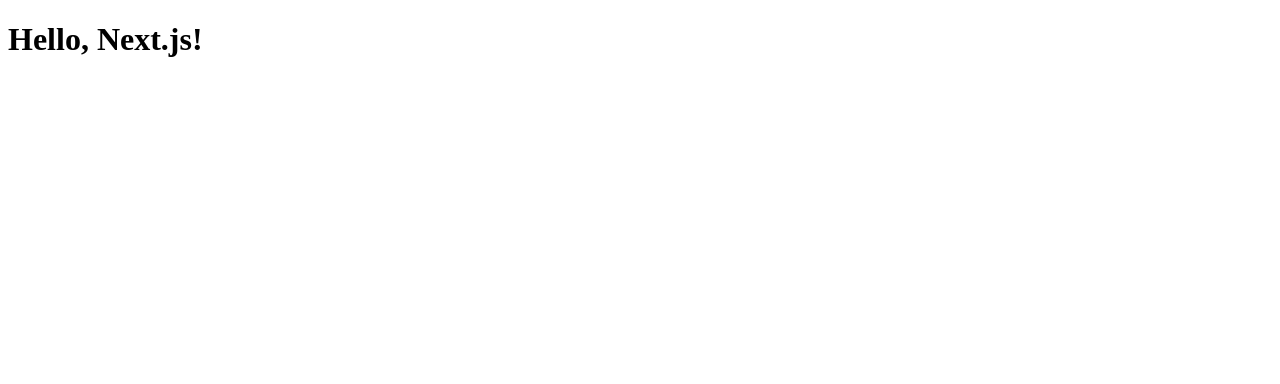
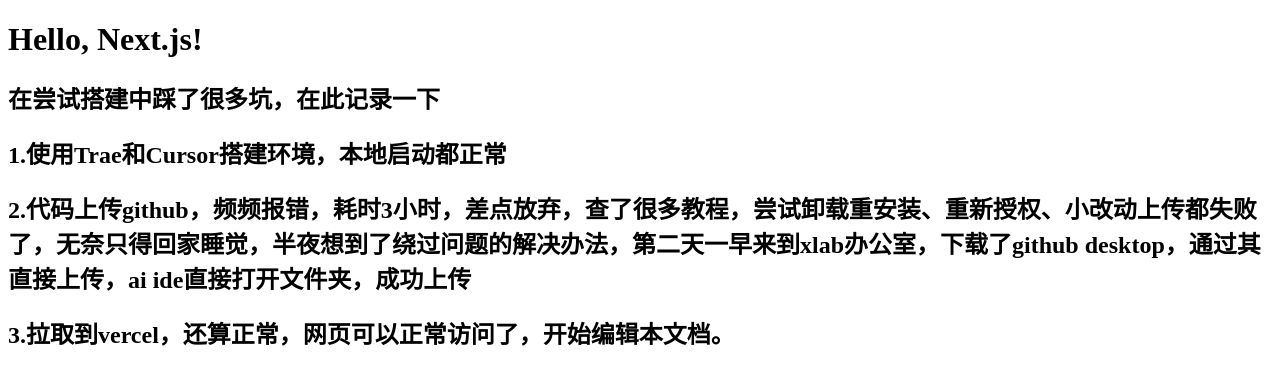
Before and after one commit to Suanran/Learn, a Next.js app: page / in a window 1280 px wide. Shown: the top 384 px of the page. Built offline with nearby package versions, Linux system fonts and the light colour scheme.

Commit message:
Update index.js

```diff
--- a/src/pages/index.js
+++ b/src/pages/index.js
@@ -3,6 +3,11 @@
     return (
         <div>
             <h1>Hello, Next.js!</h1>
+            <h2>在尝试搭建中踩了很多坑，在此记录一下</h2>
+            <h2>1.使用Trae和Cursor搭建环境，本地启动都正常</h2>
+            <h2>2.代码上传github，频频报错，耗时3小时，差点放弃，查了很多教程，尝试卸载重安装、重新授权、小改动上传都失败了，无奈只得回家睡觉，半夜想到了绕过问题的解决办法，第二天一早来到xlab办公室，下载了github desktop，通过其直接上传，ai ide直接打开文件夹，成功上传</h2>
+            <h2>3.拉取到vercel，还算正常，网页可以正常访问了，开始编辑本文档。</h2>
+
         </div>
     );
 }
```
